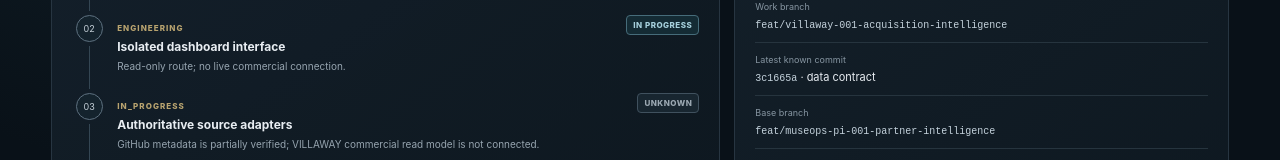
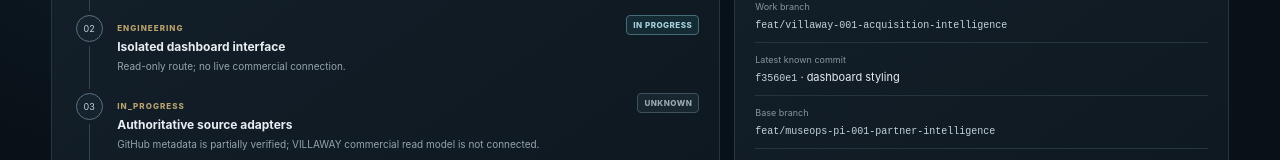
Before and after one commit to AfricaEmperor/alagbara-intelligence, a Next.js app: page /villaway in a window 1280 px wide. Shown: the part 613-773 px from the top of the page. Built offline with nearby package versions, Linux system fonts and the light colour scheme.

Commit message:
fix(villaway): show current dashboard commit

```diff
--- a/app/villaway/page.js
+++ b/app/villaway/page.js
@@ -74,7 +74,7 @@ export default function VillawayDashboard() {
           <dl className={styles.facts}>
             <div><dt>Repository</dt><dd>AfricaEmperor/alagbara-intelligence</dd></div>
             <div><dt>Work branch</dt><dd><code>feat/villaway-001-acquisition-intelligence</code></dd></div>
-            <div><dt>Latest known commit</dt><dd><code>3c1665a</code> · data contract</dd></div>
+            <div><dt>Latest known commit</dt><dd><code>f3560e1</code> · dashboard styling</dd></div>
             <div><dt>Base branch</dt><dd><code>feat/museops-pi-001-partner-intelligence</code></dd></div>
             <div><dt>CI / tests</dt><dd><State value="UNKNOWN" /> <span className={styles.inlineNote}>No run evidence attached</span></dd></div>
           </dl>
```
